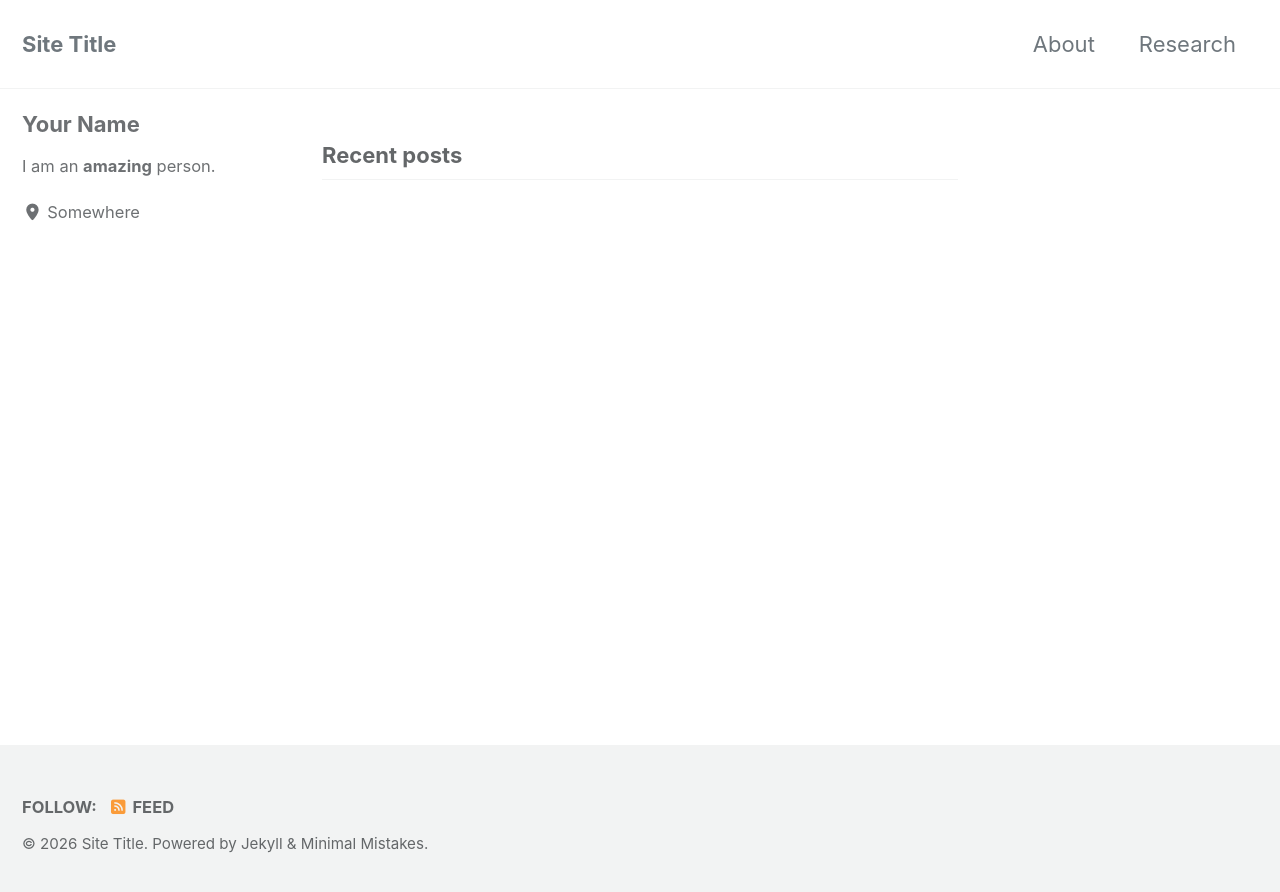
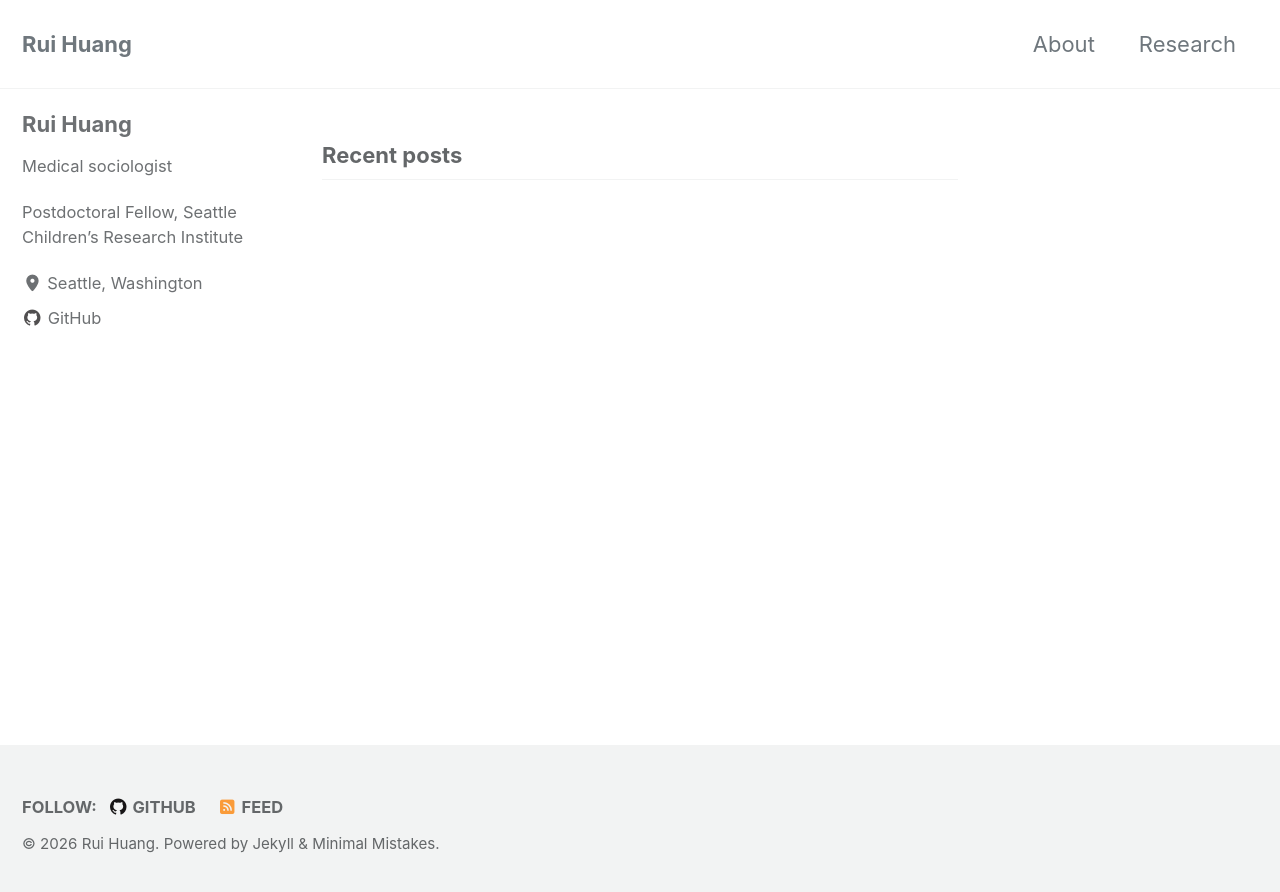
Before and after one commit to RuiZoeHuang/ruizoehuang.github.io, a Jekyll site: the page built from index.html, in a window 1280 px wide. Shown: the top 892 px of the page. Built offline with Jekyll 4.4.1, drawn with Linux system fonts in a browser that asks for light colours; cached includes are drawn as plain includes; the list of posts is cut into pages by our own code.

Commit message:
Add approved academic biography and website identity

```diff
--- a/_config.yml
+++ b/_config.yml
@@ -16,14 +16,14 @@ minimal_mistakes_skin    : "default" # "air", "aqua", "contrast", "dark", "dirt"
 
 # Site Settings
 locale                   : "en-US"
-title                    : "Site Title"
+title                    : "Rui Huang"
 title_separator          : "-"
 subtitle                 : # site tagline that appears below site title in masthead
-name                     : "Your Name"
-description              : "An amazing website."
-url                      : # the base hostname & protocol for your site e.g. "https://mmistakes.github.io"
-baseurl                  : # the subpath of your site, e.g. "/blog"
-repository               : # GitHub username/repo-name e.g. "mmistakes/minimal-mistakes"
+name                     : "Rui Huang"
+description              : "Medical sociologist studying chronic pain, social inequality, and health over the life course."
+url                      : "https://ruizoehuang.github.io"
+baseurl                  : ""
+repository               : "RuiZoeHuang/ruizoehuang.github.io"
 teaser                   : # path of fallback teaser image, e.g. "/assets/images/500x300.png"
 logo                     : # path of logo image to display in the masthead, e.g. "/assets/images/88x88.png"
 masthead_title           : # overrides the website title displayed in the masthead, use " " for no title
@@ -112,52 +112,23 @@ analytics:
 
 # Site Author
 author:
-  name             : "Your Name"
+  name             : "Rui Huang"
   avatar           : # path of avatar image, e.g. "/assets/images/bio-photo.jpg"
-  bio              : "I am an **amazing** person."
-  location         : "Somewhere"
+  bio              : "Medical sociologist\n\nPostdoctoral Fellow, Seattle Children’s Research Institute"
+  location         : "Seattle, Washington"
   email            :
   links:
-    - label: "Email"
-      icon: "fas fa-fw fa-envelope-square"
-      # url: "mailto:your.name@email.com"
-    - label: "Website"
-      icon: "fas fa-fw fa-link"
-      # url: "https://your-website.com"
-    - label: "Twitter"
-      icon: "fab fa-fw fa-twitter-square"
-      # url: "https://twitter.com/"
-    - label: "Facebook"
-      icon: "fab fa-fw fa-facebook-square"
-      # url: "https://facebook.com/"
     - label: "GitHub"
       icon: "fab fa-fw fa-github"
-      # url: "https://github.com/"
-    - label: "Instagram"
-      icon: "fab fa-fw fa-instagram"
-      # url: "https://instagram.com/"
+      url: "https://github.com/RuiZoeHuang"
+
 
 # Site Footer
 footer:
   links:
-    - label: "Twitter"
-      icon: "fab fa-fw fa-twitter-square"
-      # url:
-    - label: "Facebook"
-      icon: "fab fa-fw fa-facebook-square"
-      # url:
     - label: "GitHub"
       icon: "fab fa-fw fa-github"
-      # url:
-    - label: "GitLab"
-      icon: "fab fa-fw fa-gitlab"
-      # url:
-    - label: "Bitbucket"
-      icon: "fab fa-fw fa-bitbucket"
-      # url:
-    - label: "Instagram"
-      icon: "fab fa-fw fa-instagram"
-      # url:
+      url: "https://github.com/RuiZoeHuang"
 
 
 # Reading Files
```
